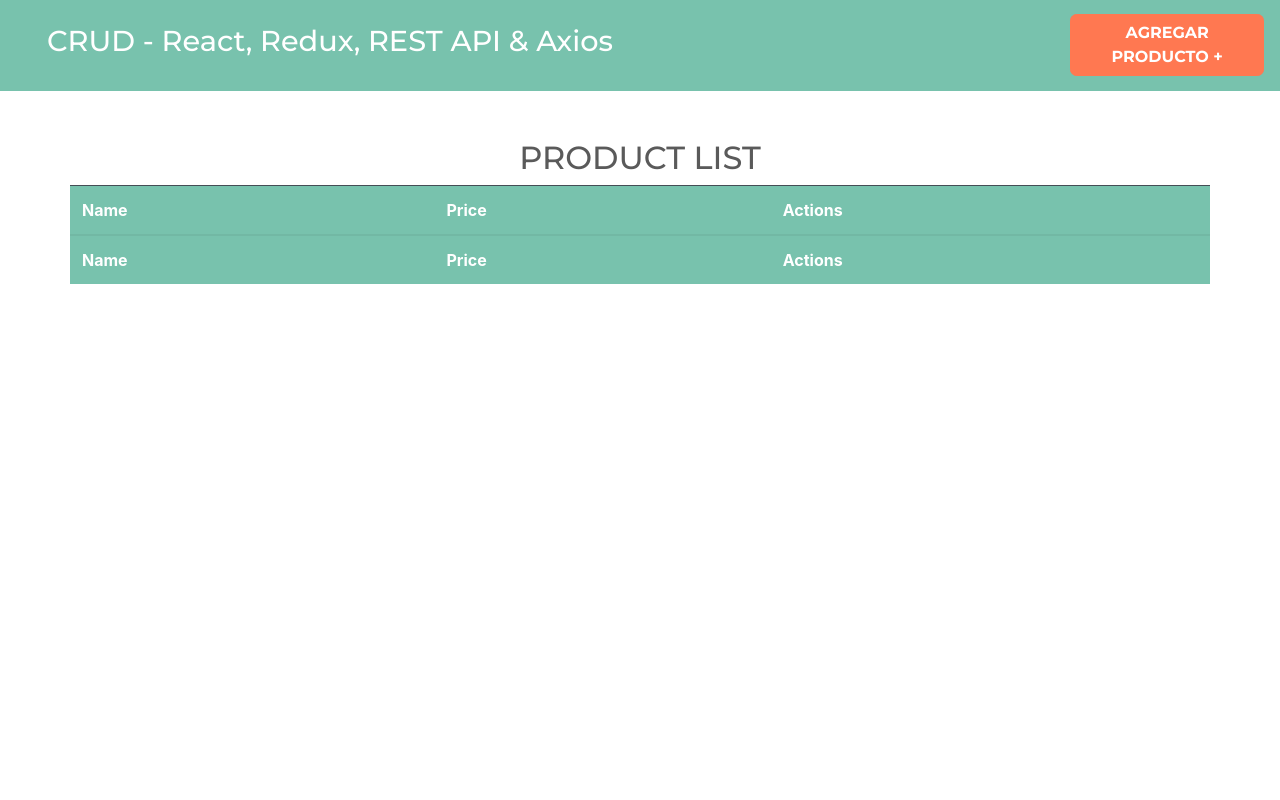
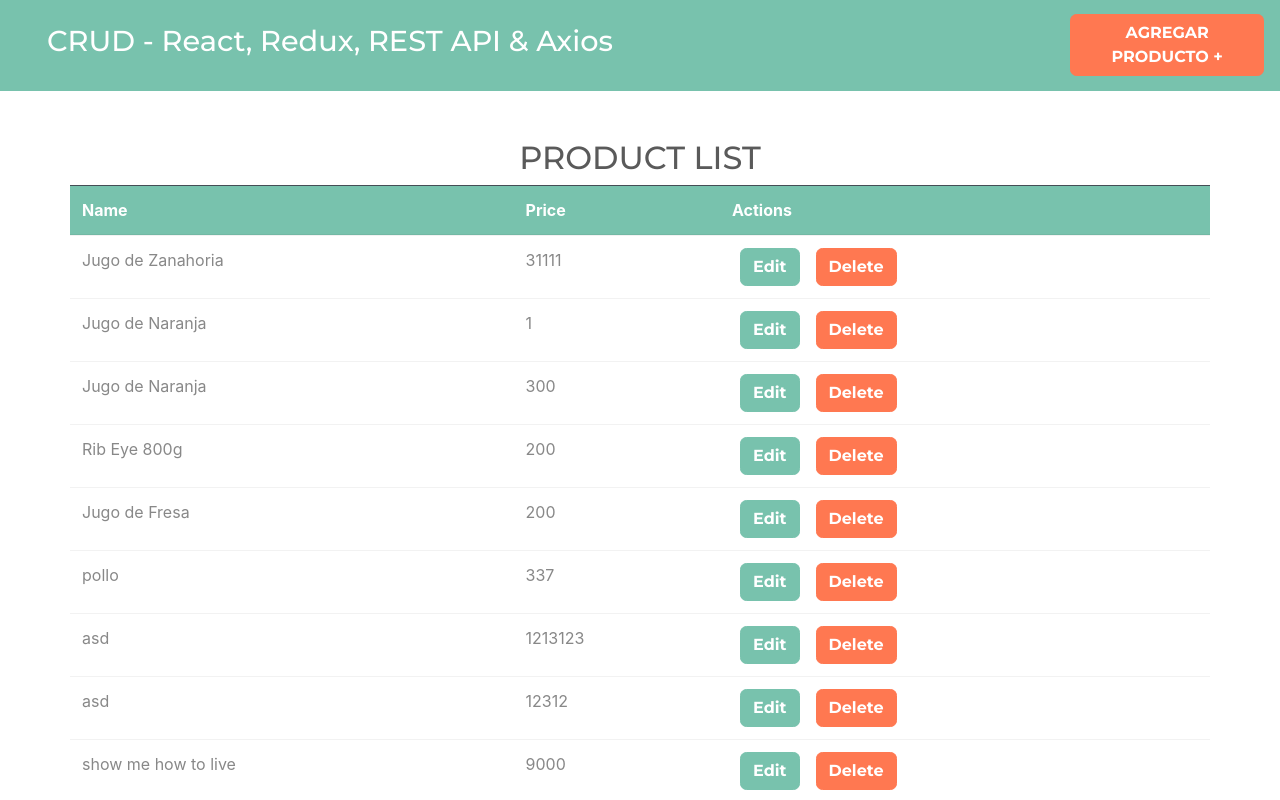
Before and after one commit to AgustinStringa/CRUD-redux, a React (Create React App) app: page / in a window 1280 px wide. Shown: the top 800 px of the page. Built offline with nearby package versions, Linux system fonts and the light colour scheme; data requests are answered from the project's data file.

Commit message:
getting products from api

```diff
--- a/db.json
+++ b/db.json
@@ -54,6 +54,11 @@
       "name": "ajshdv",
       "price": 999,
       "id": 11
+    },
+    {
+      "name": "polenta",
+      "price": 300,
+      "id": 12
     }
   ]
 }
--- a/src/actions/productsActions.js
+++ b/src/actions/productsActions.js
@@ -1,6 +1,13 @@
 import axiosClient from '../config/axios';
 import Swal from 'sweetalert2';
-import { PRODUCT_SAVED, PRODUCT_SAVED_ERROR, SUBMIT_FORM_PRODUCT } from '../types/index';
+import {
+    PRODUCT_SAVED,
+    PRODUCT_SAVED_ERROR,
+    SUBMIT_FORM_PRODUCT,
+    GET_PRODUCTS,
+    GET_PRODUCTS_ERROR,
+    GET_PRODUCTS_SUCCESS
+} from '../types/index';
 
 export function newProductAction(productData) {
     return (async (dispatch) => {
@@ -22,3 +29,19 @@ export function newProductAction(productData) {
         }
     })
 }
+
+export function getProductsAction() {
+    return (async (dispatch) => {
+        try {
+            const products = () => ({ type: GET_PRODUCTS });
+            dispatch(products());
+            const res = await axiosClient.get('/products');
+            const productsSuccess = () => ({ type: GET_PRODUCTS_SUCCESS, payload: res.data });
+            dispatch(productsSuccess());
+        } catch (error) {
+            console.log(error);
+            const productsError = () => ({ type: GET_PRODUCTS_ERROR });
+            dispatch(productsError())
+        }
+    })
+}
--- a/src/components/Products.jsx
+++ b/src/components/Products.jsx
@@ -1,6 +1,18 @@
-import React from "react";
+import React, { useEffect } from "react";
+import { getProductsAction } from "../actions/productsActions";
+import { useSelector, useDispatch } from "react-redux";
+import { Link } from "react-router-dom";
 
 const Products = () => {
+  const dispatch = useDispatch();
+  const products = useSelector((state) => state.products.products);
+  const error = useSelector((state) => state.products.error);
+  const loading = useSelector((state) => state.products.loading);
+
+  useEffect(() => {
+    dispatch(getProductsAction());
+  }, []);
+  useEffect(() => {}, [products, error]);
   return (
     <div className="row justify-content-center my-5">
       <h2 className="text-center text-uppercase">Product List</h2>
@@ -13,7 +25,45 @@ const Products = () => {
             <th>Actions</th>
           </tr>
         </thead>
-        <tbody></tbody>
+        <tbody>
+          {loading ? (
+            <tr>
+              <td
+                className="p-5 text-center text-black font-weight-bold bg-gray"
+                colSpan={3}
+              >
+                Loading...
+              </td>
+            </tr>
+          ) : null}
+          {products.length > 0 && !error && !loading
+            ? products.map((prod) => (
+                <tr key={prod.id}>
+                  <td>{prod.name}</td>
+                  <td>{prod.price}</td>
+                  <td className="">
+                    <Link
+                      to={`/products/edit/${prod.id}`}
+                      className="btn btn-primary mx-2"
+                    >
+                      Edit
+                    </Link>
+                    <Link to="/" className="btn btn-danger mx-2">
+                      Delete
+                    </Link>
+                  </td>
+                </tr>
+              ))
+            : null}
+
+          {error && !loading ? (
+            <tr>
+              <td className="alert alert-danger p-5 text-center " colSpan={3}>
+                Error loading products. Check your connection or JSON-SERVER API
+              </td>
+            </tr>
+          ) : null}
+        </tbody>
         <tfoot className="table-dark bg-primary">
           <tr className="font-weight-bold">
             <td>Name</td>
--- a/src/reducers/productsReducer.js
+++ b/src/reducers/productsReducer.js
@@ -1,5 +1,12 @@
 //este reducer recibe el state y la accion desde el store
-import { PRODUCT_SAVED, PRODUCT_SAVED_ERROR, SUBMIT_FORM_PRODUCT } from '../types/index';
+import {
+    GET_PRODUCTS,
+    PRODUCT_SAVED,
+    PRODUCT_SAVED_ERROR,
+    SUBMIT_FORM_PRODUCT,
+    GET_PRODUCTS_ERROR,
+    GET_PRODUCTS_SUCCESS
+} from '../types/index';
 
 const initialState = {
     products: [],
@@ -7,7 +14,7 @@ const initialState = {
     loading: false,
 }
 
-export default function (state = initialState, action) {
+function productsReducer(state = initialState, action) {
     switch (action.type) {
         case PRODUCT_SAVED:
             return {
@@ -28,9 +35,29 @@ export default function (state = initialState, action) {
                 loading: true,
                 error: false,
             }
+        case GET_PRODUCTS:
+            return {
+                ...state,
+                loading: true,
+            }
+        case GET_PRODUCTS_ERROR:
+            return {
+                ...state,
+                error: true,
+                loading: false,
+            }
+        case GET_PRODUCTS_SUCCESS:
+            return {
+                ...state,
+                error: false,
+                loading: false,
+                products: action.payload,
+            }
         default:
             return {
                 ...state
             }
     }
 }
+
+export default productsReducer;
--- a/src/types/index.js
+++ b/src/types/index.js
@@ -1,3 +1,6 @@
 export const SUBMIT_FORM_PRODUCT = "SUBMIT_FORM_PRODUCT";
 export const PRODUCT_SAVED = "PRODUCT_SAVED";
 export const PRODUCT_SAVED_ERROR = "PRODUCT_SAVED_ERROR";
+export const GET_PRODUCTS = "GET_PRODUCTS";
+export const GET_PRODUCTS_SUCCESS = "GET_PRODUCTS_SUCCESS";
+export const GET_PRODUCTS_ERROR = "GET_PRODUCTS_ERROR";
```
